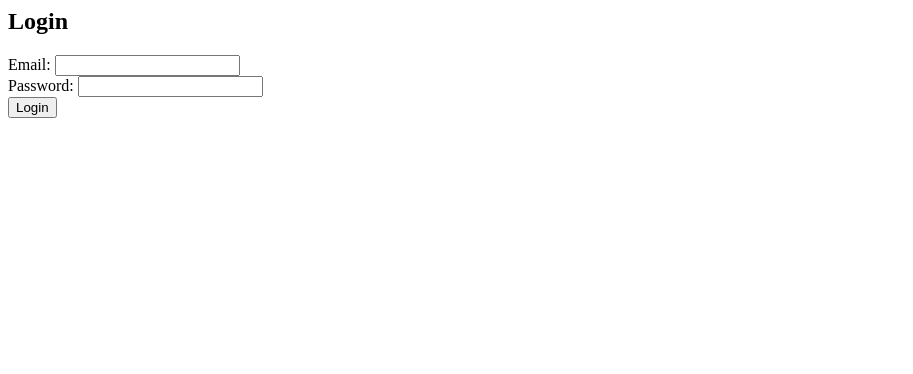
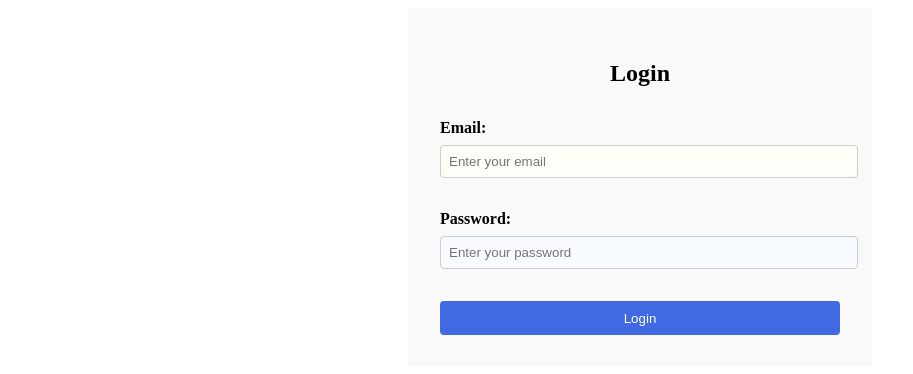
Before and after one commit to dangvantri113/koderoom, a PHP site: page /login in a window 1280 px wide. Shown: the top 374 px of the page, without its empty margins (0-913 px from the left). Run offline with PHP 8.4, Linux system fonts and the light colour scheme.

Commit message:
style login

```diff
--- /dev/null
+++ b/blog/css/styles.css
@@ -0,0 +1,52 @@
+.form {
+  max-width: 400px;
+  margin: 0 auto;
+  padding: 2rem;
+  background-color: #f9f9f9;
+  display: flex;
+  flex-direction: column;
+  gap: 1rem;
+}
+
+.form__title {
+  text-align: center;
+  font-size: 1.5rem;
+  margin-bottom: 1rem;
+}
+
+.form__group {
+  display: flex;
+  flex-direction: column;
+  width: 100%;
+}
+
+.form__label {
+  display: block;
+  margin-bottom: 0.5rem;
+  font-weight: bold;
+}
+
+.form__input {
+  width: 100%;
+  padding: 0.5rem;
+  margin-bottom: 1rem;
+  border: 1px solid #ccc;
+  border-radius: 4px;
+}
+
+.form__input--email {
+  background-color: #fffdf7;
+}
+
+.form__input--password {
+  background-color: #f7faff;
+}
+
+.form__submit {
+  background-color: royalblue;
+  color: white;
+  padding: 0.6rem 1.2rem;
+  border: none;
+  border-radius: 4px;
+  cursor: pointer;
+}
--- a/blog/login.php
+++ b/blog/login.php
@@ -12,7 +12,7 @@ if (isset($_SESSION['user_id'])) {
 if ($_SERVER['REQUEST_METHOD'] === 'GET') {
     $success_message = isset($_GET['success']) ? htmlspecialchars($_GET['success']) : null;
     $error_message = isset($_GET['error']) ? htmlspecialchars($_GET['error']) : null;
-    include 'views/login_form.php';
+    include 'views/login.php';
     exit;
 }
 
--- /dev/null
+++ b/blog/views/login.php
@@ -0,0 +1,36 @@
+<!DOCTYPE html>
+<html lang="en">
+
+<head>
+  <meta charset="UTF-8">
+  <title>Login</title>
+  <link rel="stylesheet" href="css/styles.css">
+</head>
+
+<body>
+  <?php if (!empty($success_message)): ?>
+    <p style="color: green;"><?= $success_message ?></p>
+  <?php endif; ?>
+
+  <?php if (!empty($error_message)): ?>
+    <p style="color: red;"><?= $error_message ?></p>
+  <?php endif; ?>
+  <form method="POST" action="login.php" class="form form--login">
+    <h2 class="form__title">Login</h2>
+    <div class="form__group">
+      <label for="email" class="form__label">Email:</label>
+      <input type="email" id="email" name="email" placeholder="Enter your email"
+        class="form__input form__input--email">
+    </div>
+
+    <div class="form__group">
+      <label for="password" class="form__label">Password:</label>
+      <input type="password" id="password" name="password" placeholder="Enter your password"
+        class="form__input form__input--password">
+    </div>
+    <div class="form__group">
+      <input type="submit" value="Login" class="form__submit">
+    </div>
+  </form>
+</body>
+</html>
--- a/blog/views/login_form.php
+++ /dev/null
@@ -1,24 +0,0 @@
-<body>
-    <h2>Login</h2>
-
-    <?php if (!empty($success_message)): ?>
-        <p style="color: green;"><?= $success_message ?></p>
-    <?php endif; ?>
-
-    <?php if (!empty($error_message)): ?>
-        <p style="color: red;"><?= $error_message ?></p>
-    <?php endif; ?>
-
-    <form method="POST" action="login.php">
-        <label for="email">Email:</label>
-        <input type="email" id="email" name="email" required>
-        <br/>
-
-        <label for="password">Password:</label>
-        <input type="password" id="password" name="password" required>
-        <br/>
-
-        <input type="submit" value="Login">
-    </form>
-</body>
-</html>
```
Also changed, not shown: blog/css/login.css (added, +10 -0 lines).
